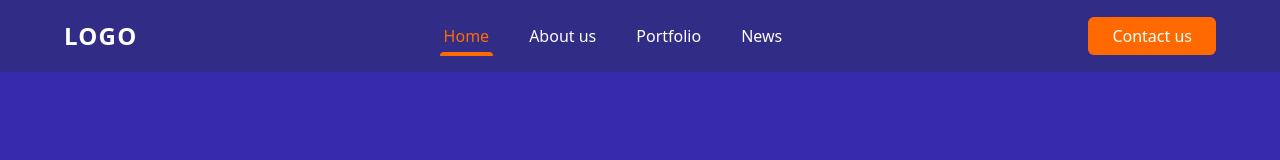
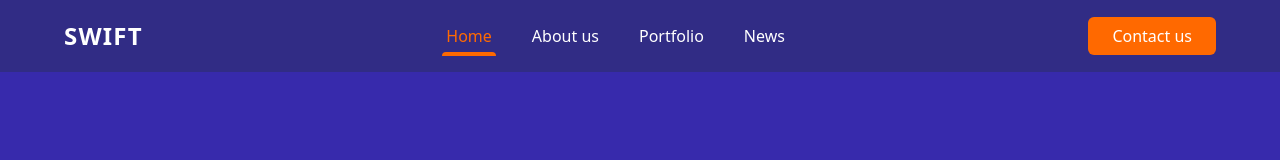
Before and after one commit to Red-XD-X/esport-, a React (Vite) app: page / in a window 1280 px wide. Shown: the top 160 px of the page. Built offline with nearby package versions, Linux system fonts and the light colour scheme.

Commit message:
chore:home page 2

```diff
--- a/src/components/Footer.jsx
+++ b/src/components/Footer.jsx
@@ -6,7 +6,7 @@ export default function Footer() {
       <div className="container  px-16 py-12">
         <div className="grid grid-cols-1 md:grid-cols-3 gap-8">
           <div className="space-y-4">
-            <h2 className="text-2xl font-bold">LOGO</h2>
+            <h2 className="text-2xl font-bold">SWIFT</h2>
             <p className="text-gray-300">
               Lorem Ipsum is simply dummy text of the printing and typesetting industry.
             </p>
@@ -16,13 +16,7 @@ export default function Footer() {
             <h3 className="text-xl font-semibold">About us</h3>
             <ul className="space-y-2">
               <li>
-                <a href="#" className="text-gray-300 hover:text-white transition-colors">Zeux</a>
-              </li>
-              <li>
-                <a href="#" className="text-gray-300 hover:text-white transition-colors">Portfolio</a>
-              </li>
-              <li>
-                <a href="#" className="text-gray-300 hover:text-white transition-colors">Careers</a>
+                <a href="#" className="text-gray-300 hover:text-white transition-colors">News</a>
               </li>
               <li>
                 <a href="#" className="text-gray-300 hover:text-white transition-colors">Contact us</a>
@@ -34,7 +28,7 @@ export default function Footer() {
             <p className="text-gray-300">
               Lorem Ipsum is simply dummy text of the printing and typesetting industry.
             </p>
-            <p className="text-gray-300">+908 89097 890</p>
+            <p className="text-gray-300">+216 28117867</p>
             <div className="flex space-x-4 pt-4">
               <a href="#" className="bg-white text-black p-2 rounded-full hover:bg-gray-200 transition-colors">
                 <Facebook size={20} />
@@ -54,7 +48,7 @@ export default function Footer() {
       </div>
       <div className="border-t border-gray-800">
         <div className="container mx-auto px-6 py-4 text-center text-gray-400 text-sm">
-          Copyright © 2022 prodesigner All rights Rcerved
+          Copyright © 2025 SWIFT All rights Rcerved
         </div>
       </div>
     </footer>
--- a/src/components/Header.jsx
+++ b/src/components/Header.jsx
@@ -26,7 +26,7 @@ export default function Header() {
   return (
     <nav className="bg-indigo-900 py-4 px-6 md:px-16">
       <div className="flex items-center justify-between">
-        <div className="font-bold text-2xl tracking-wider text-white">LOGO</div>
+        <div className="font-bold text-2xl tracking-wider text-white">SWIFT</div>
 
         {/* Desktop Navigation */}
         <div className="hidden md:flex items-center space-x-8">
--- a/src/components/Home/HomeHero.jsx
+++ b/src/components/Home/HomeHero.jsx
@@ -5,7 +5,6 @@ export default function HomeHero() {
   return (
     <div className="bg-indigo-800 w-full overflow-hidden">
       <div className="container mx-auto px-6 md:px-16 py-16 md:py-24 flex flex-col md:flex-row items-center justify-between">
-        {/* Left Content */}
         <div className="w-full md:w-1/2 text-white mb-12 md:mb-0">
           <div className="text-orange-500 font-bold mb-4">Proved By prodesigner</div>
 
@@ -25,10 +24,7 @@ export default function HomeHero() {
             Get more details
           </Link>
         </div>
-
-        {/* Right Content with Logos and Controller Image */}
         <div className="w-full md:w-1/2 relative flex justify-end">
-          {/* Game Controller Image */}
           <div className="relative w-full max-w-md">
             <img
               src="/imgs/controller.png"
--- a/src/components/Home/TrendingGamesSection.jsx
+++ b/src/components/Home/TrendingGamesSection.jsx
@@ -1,8 +1,6 @@
 import React from 'react';
 import { Link } from 'react-router-dom';
 import { Flame } from 'lucide-react';
-
-// Sample games data array with all required properties
 const trendingGames = [
   {
     id: 1,
```
Also changed, not shown: src/components/Home/RecentProjects.jsx (+0 -9 lines).
